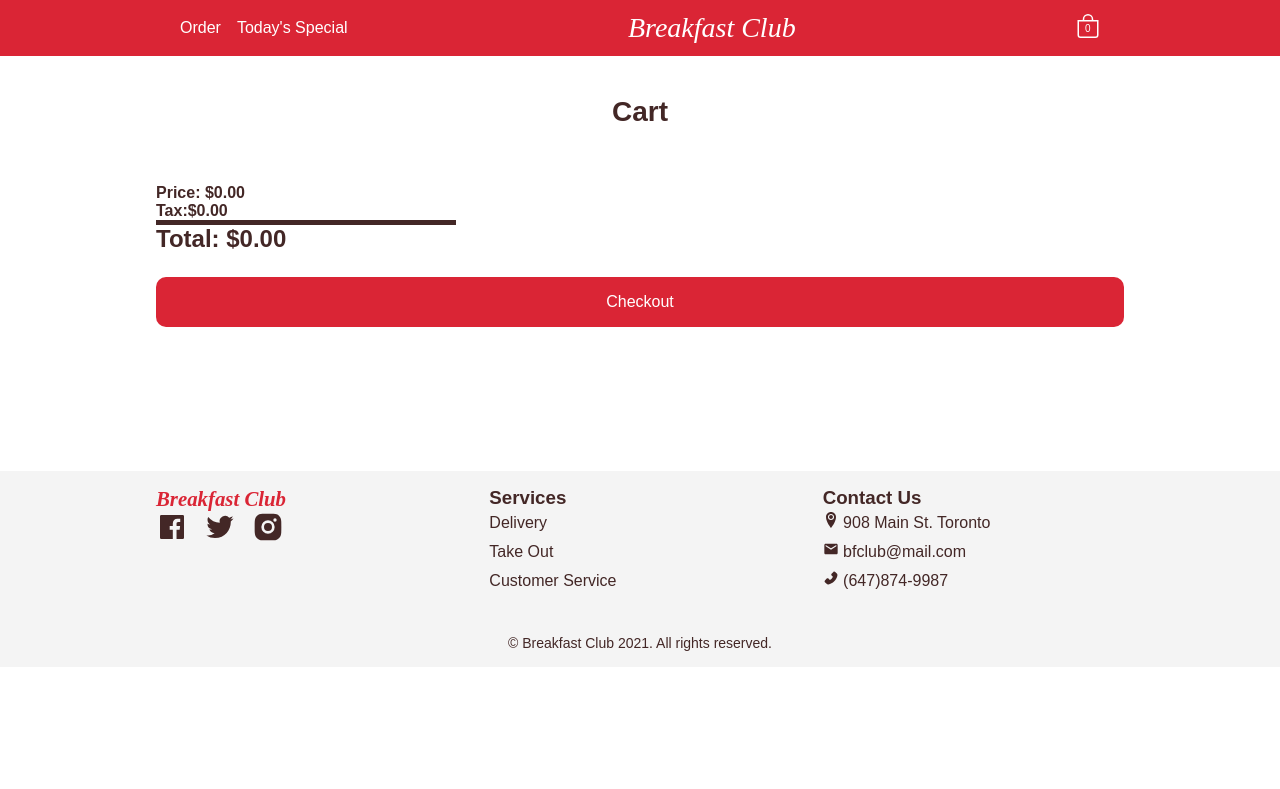
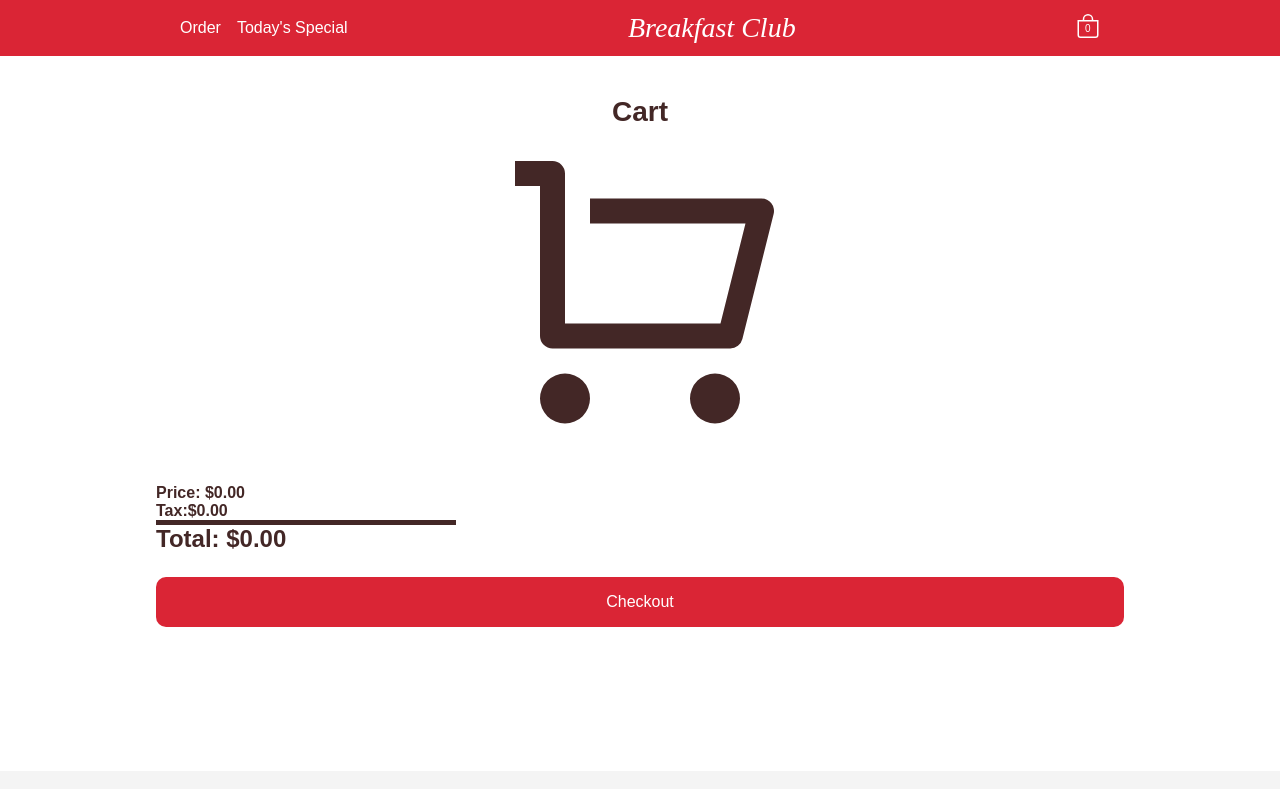
Before and after one commit to Tcodingg/ecom_app, a React (Create React App) app: page /ecom_app/cart in a window 1280 px wide. Shown: the top 789 px of the page. Built offline with nearby package versions, Linux system fonts and the light colour scheme.

Commit message:
add scroll up effect when the header links are being clicked and add empty cart icon  when there are no items

```diff
--- a/src/components/Cart.js
+++ b/src/components/Cart.js
@@ -1,6 +1,7 @@
 import React, { useState, useEffect } from "react";
 import { useSelector, useDispatch } from "react-redux";
 import CartItem from "./CartItem";
+import { RiShoppingCartLine } from "react-icons/ri";
 
 export default function Cart() {
   const [price, setPrice] = useState(0);
@@ -9,15 +10,13 @@ export default function Cart() {
 
   const dispatch = useDispatch();
   const { cart } = useSelector((state) => state.cart);
+  console.log(cart);
 
   let items_price = 0;
   let items_tax = 0;
   let total_price = 0;
 
   useEffect(() => {
-    // scroll to the top on reload
-    window.scrollTo(0, 0);
-
     cart.forEach((item) => {
       // counter += (item.price.slice(1)) * parseInt( item.qty).toFixed(2);
 
@@ -30,9 +29,27 @@ export default function Cart() {
     setTotalPrice(total_price.toFixed(2));
   }, [cart, cart.length, cart.qty, price, tax]);
 
+  useEffect(() => {
+    // scroll to the top on reload
+    window.scrollTo(0, 0);
+  }, []);
+
   return (
     <section className="cart section bd-container">
       <h2 className="section-title">Cart</h2>
+
+      {cart.length <= 0 && (
+        <div
+          style={{
+            width: "100%",
+            display: "flex",
+            justifyContent: "center",
+            alignItems: "center",
+          }}
+        >
+          <RiShoppingCartLine className="empty_cart" />
+        </div>
+      )}
       <div className="cart_item_container bd-grid">
         {cart.map((item) => {
           return <CartItem key={item.id} id={item.id} item={item} />;
--- a/src/components/Header.js
+++ b/src/components/Header.js
@@ -18,6 +18,13 @@ export default function Nav() {
     setTotalQty(numQty);
   }, [cart]);
 
+  useEffect(() => {
+    scrollUp();
+  }, []);
+  const scrollUp = () => {
+    window.scrollTo(0, 0);
+  };
+
   return (
     <header className="l-header" id="header">
       <nav className="nav body-container">
@@ -29,13 +36,13 @@ export default function Nav() {
               </Link>
             </li>
             <li className="nav_item">
-              <Link to="/ecom_app/" className="nav_link">
+              <Link to="/ecom_app/" className="nav_link" onClick={scrollUp}>
                 Today's Special
               </Link>
             </li>
           </ul>
         </div>
-        <Link to="/ecom_app/" className="nav_logo">
+        <Link to="/ecom_app/" className="nav_logo" onClick={scrollUp}>
           Breakfast Club
         </Link>
         <div
--- a/src/components/Home.js
+++ b/src/components/Home.js
@@ -1,6 +1,7 @@
 import React from "react";
 import breakfast from "../images/breakfast.png";
 import { Link } from "react-router-dom";
+import Footer from "./Footer";
 
 export default function Home() {
   return (
--- a/src/components/Order.js
+++ b/src/components/Order.js
@@ -1,10 +1,13 @@
-import React from 'react'
-import Menu from './Menu'
+import React, { useEffect } from "react";
+import Menu from "./Menu";
 
 export default function Order() {
-    return (
-        <div>
-            <Menu />
-        </div>
-    )
+  useEffect(() => {
+    window.scrollTo(0, 0);
+  }, []);
+  return (
+    <div>
+      <Menu />
+    </div>
+  );
 }
--- a/src/style.css
+++ b/src/style.css
@@ -291,8 +291,8 @@ button::-moz-focus-inner {
   background: #f4f4f4;
   padding: var(--mb-2) var(--mb-6);
   margin-bottom: 0;
+  width: 100%;
   position: absolute;
-  width: 100%;
   left: 0;
 }
 .footer_container {
@@ -334,6 +334,9 @@ button::-moz-focus-inner {
 }
 
 /* =================Cart ================== */
+.empty_cart {
+  font-size: 150px;
+}
 .cart_img {
   width: 128px;
 }
@@ -471,6 +474,9 @@ left: 0;
 
     } */
   /* ============Cart================== */
+  .empty_cart {
+    font-size: 300px;
+  }
   .cart_img {
     width: 300px;
   }
```
Also changed, not shown: src/components/Menu.js (+16 -13 lines).
